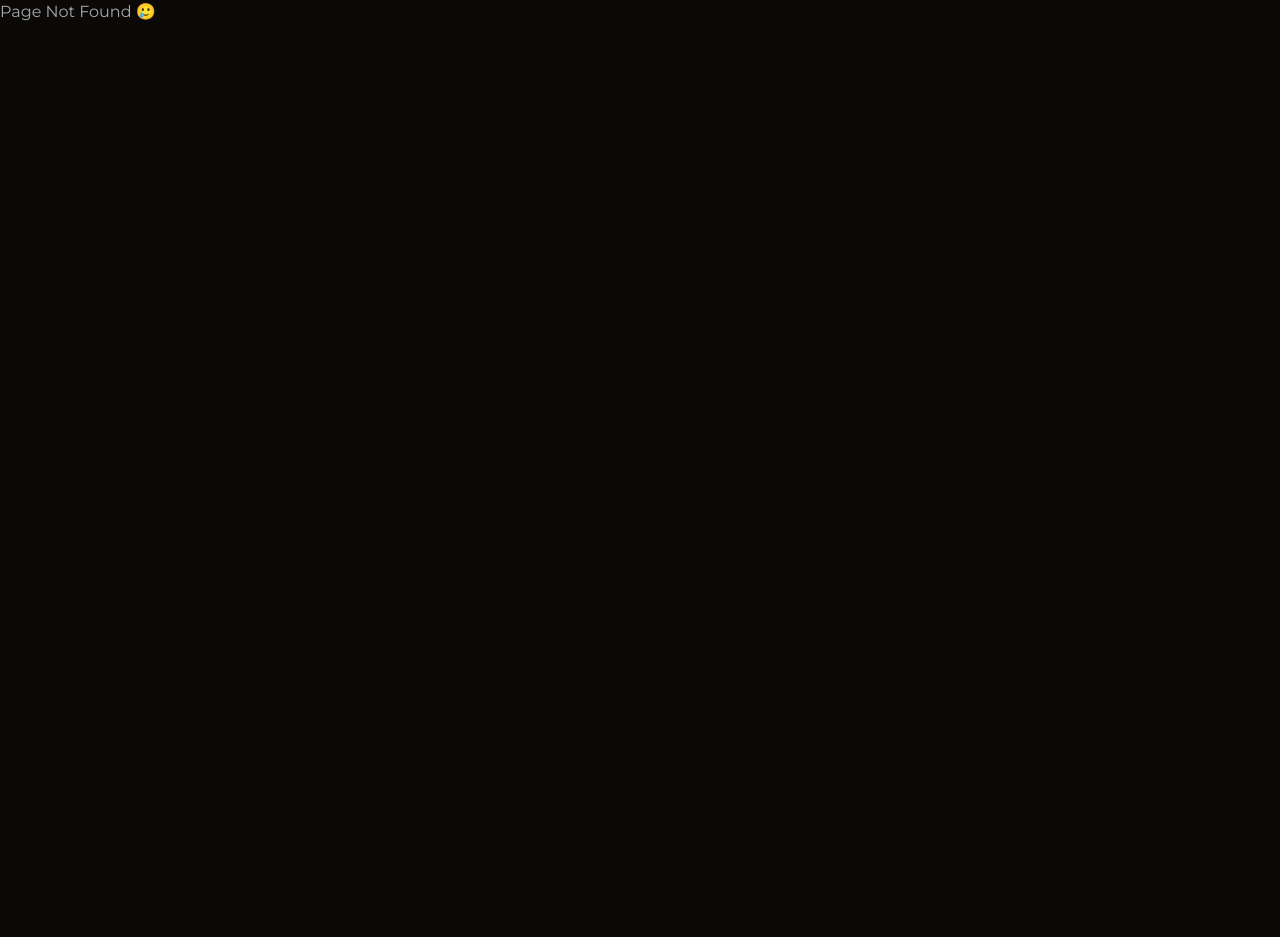
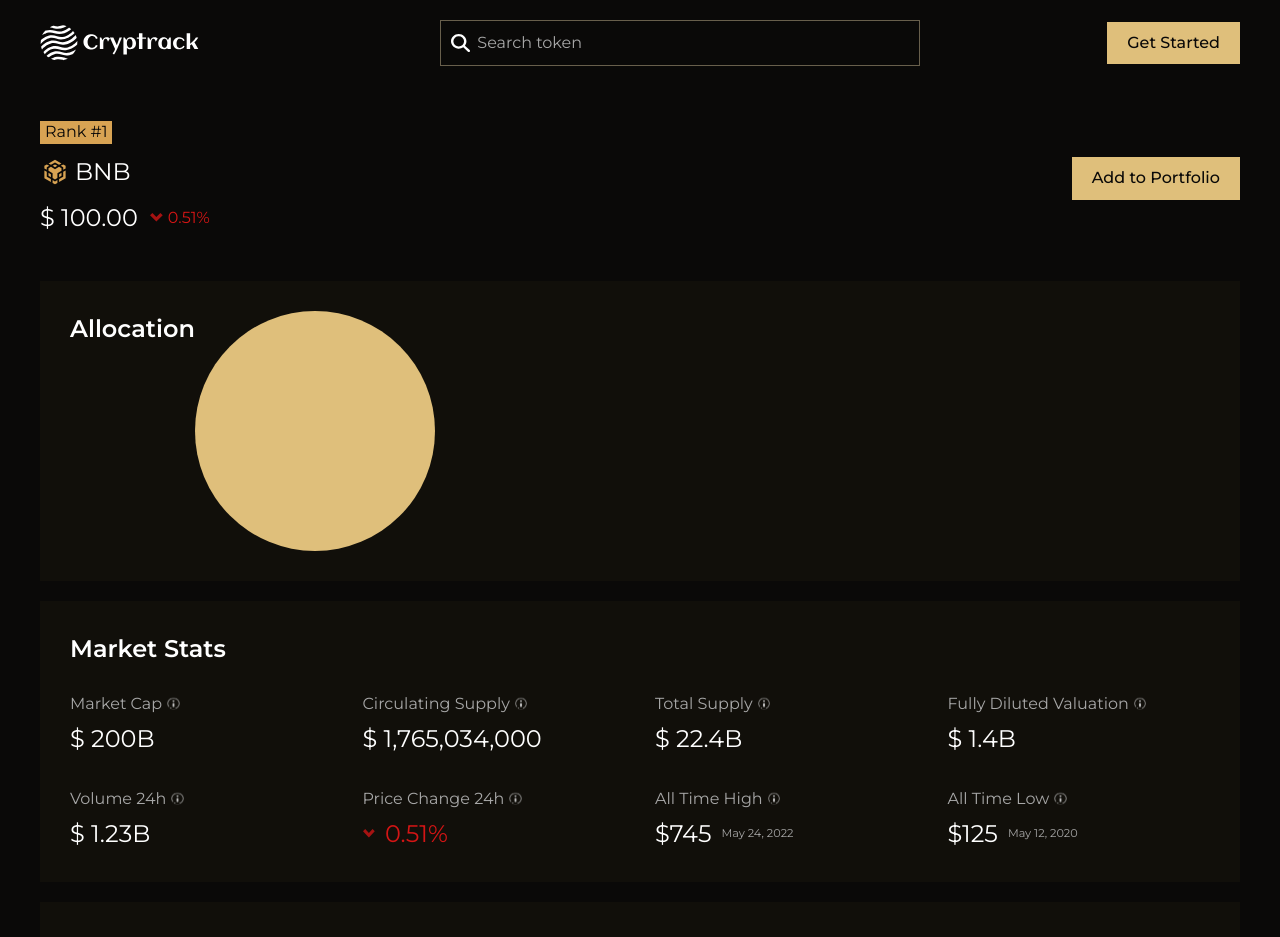
Before and after one commit to Aeeshadam/Cryptrack, a React (Vite) app: page /token in a window 1280 px wide. Before the commit this address had no page. Shown: the top 937 px of the page. Before the commit the page ends 800 px from the top, so only its background shows below. Built offline with nearby package versions, Linux system fonts and the light colour scheme; a web font is replaced by a local one.

Commit message:
static token details page completed

```diff
--- a/src/App.jsx
+++ b/src/App.jsx
@@ -11,7 +11,7 @@
       <Routes>
         <Route path="/" element={<Home />} />
         <Route path="/portfolio" element={<Portfolio />} />
-        <Route path="/token/:id" element={<TokenDetails />} />
+        <Route path="/token" element={<TokenDetails />} />
         <Route path="*" element={<PageNotFound />} />
       </Routes>
     </BrowserRouter>
--- /dev/null
+++ b/src/components/About.jsx
@@ -0,0 +1,50 @@
+import CopySvg from "../assets/copy-regular.svg";
+
+const About = () => {
+  return (
+    <section className="container ">
+      <div className="flex flex-col items-start gap-12 bg-midnight p-5 md:p-12">
+        <div className="flex flex-col items-start gap-4">
+          <h3 className="font-semibold">About Bitcoin</h3>
+          <p>
+            Launched in July 2017, Binance is the biggest cryptocurrency
+            exchange globally based on daily trading volume. Binance aims to
+            bring cryptocurrency exchanges to the forefront of financial
+            activity globally. The idea behind Binance name is to show this new
+            paradigm in global finance — Binary Finance, or Binance. Aside from
+            being the largest cryptocurrency exchange globally, Binance has
+            launched a whole ecosystem of functionalities for its users. The
+            Binance network includes the Binance Chain,Binance Smart Chain,
+            Binance Academy, Trust Wallet and Research projects, which all
+            employ the powers of blockchain technology to bring new-age finance
+            to the world. BNB is an integral part of the successful functioning
+            of many of the Binance sub-projects.
+          </p>
+        </div>
+
+        <div className="flex flex-col items-start gap-4">
+          <h4 className="font-semibold">Markets</h4>
+          <div className="flex gap-4">
+            <p className="text-primary text-2xl font-medium">Binance</p>
+            <p className="text-primary text-2xl font-medium">Coinbase</p>
+            <p className="text-primary text-2xl font-medium">Kucoin</p>
+            <p className="text-primary text-2xl font-medium">Bybit</p>
+          </div>
+        </div>
+
+        <div className="flex flex-col items-start gap-4">
+          <h4 className="font-semibold">Contract</h4>
+          <div className="flex gap-4">
+            <p>0x0000000000000000000000000000000000000000</p>
+            <img
+              src={CopySvg}
+              alt="copy"
+              className="w-5 cursor-pointer active:scale-50"
+            />
+          </div>
+        </div>
+      </div>
+    </section>
+  );
+};
+export default About;
--- /dev/null
+++ b/src/components/MarketStats.jsx
@@ -0,0 +1,64 @@
+import React from "react";
+import MarketStatItem from "./MarketStatsItem";
+
+const marketStatsData = [
+  {
+    label: "Market Cap",
+    value: "$ 200B",
+    tooltip:
+      "The total market value of a company’s outstanding shares of stock or all the coins a company have mined",
+  },
+  {
+    label: "Circulating Supply",
+    value: "$ 1,765,034,000",
+    tooltip: "The total number of coins that are currently in circulation",
+  },
+  {
+    label: "Total Supply",
+    value: "$ 22.4B",
+    tooltip: "The total number of coins that will ever be produced",
+  },
+  {
+    label: "Fully Diluted Valuation",
+    value: "$ 1.4B",
+    tooltip: "The market cap if all coins were mined",
+  },
+  {
+    label: "Volume 24h",
+    value: "$ 1.23B",
+    tooltip: "Total volume traded in the last 24 hours",
+  },
+  {
+    label: "Price Change 24h",
+    value: "0.51%",
+    tooltip: "Percentage change in price in the last 24 hours",
+    isNegative: true,
+  },
+  {
+    label: "All Time High",
+    value: "$745",
+    tooltip: "Highest price ever reached",
+    date: "May 24, 2022",
+  },
+  {
+    label: "All Time Low",
+    value: "$125",
+    tooltip: "Lowest price ever reached",
+    date: "May 12, 2020",
+  },
+];
+
+const MarketStats = () => (
+  <section className="container">
+    <div className="bg-midnight flex flex-col gap-10 items-start p-5 md:p-12">
+      <h3 className="font-semibold">Market Stats</h3>
+      <div className="grid grid-flow-dense w-full grid-cols-1 md:grid-cols-3 lg:grid-cols-4 gap-12">
+        {marketStatsData.map((item) => (
+          <MarketStatItem key={item.label} {...item} />
+        ))}
+      </div>
+    </div>
+  </section>
+);
+
+export default MarketStats;
--- /dev/null
+++ b/src/components/MarketStatsItem.jsx
@@ -0,0 +1,40 @@
+import React, { useState } from "react";
+import InfoSvg from "../assets/Information.svg";
+import DownChevron from "../assets/down-chevron.svg";
+
+const MarketStatItem = ({ label, value, tooltip, isNegative, date }) => {
+  const [showTooltip, setShowTooltip] = useState(false);
+
+  return (
+    <div className="flex flex-col gap-2 relative">
+      <div className="flex items-center gap-2 relative">
+        <p>{label}</p>
+        <img
+          src={InfoSvg}
+          alt="info"
+          className="w-5 cursor-pointer"
+          onMouseEnter={() => setShowTooltip(true)}
+          onMouseLeave={() => setShowTooltip(false)}
+        />
+        {showTooltip && (
+          <div className="absolute bg-darkprimary text-white text-lg  p-2 bottom-full left-1/2 transform -translate-x-1/2 mb-1 z-10">
+            {tooltip}
+          </div>
+        )}
+      </div>
+      <div className="flex items-center gap-4">
+        {isNegative ? (
+          <>
+            <img src={DownChevron} alt="down" className="w-5" />
+            <h3 className="text-red">{value}</h3>
+          </>
+        ) : (
+          <h3>{value}</h3>
+        )}
+        {date && <p className="text-lg">{date}</p>}
+      </div>
+    </div>
+  );
+};
+
+export default MarketStatItem;
--- /dev/null
+++ b/src/components/TokenBalance.jsx
@@ -0,0 +1,27 @@
+import DownChevron from "../assets/down-chevron.svg";
+import Button from "../components/Button";
+import BnbSvg from "../assets/Bnb.svg";
+const TokenBalance = () => {
+  return (
+    <section className="container flex justify-between items-center ">
+      <div className="flex justify-between items-start flex-col gap-4 my-10">
+        <div className=" p-2  text-sm text-dark bg-brightprimary">
+          <p> Rank #1</p>
+        </div>
+        <div className=" flex items-center justify-start gap-2">
+          <img src={BnbSvg} alt="Bnb" className="w-10 md:w-12" />
+          <h3>BNB</h3>
+        </div>
+        <div className="flex items-center gap-4">
+          <h3>$ 100.00</h3>
+          <div className="flex items-center gap-2  w-fit p-1 ">
+            <img src={DownChevron} alt="down" className="w-5 " />
+            <p className="text-red">0.51%</p>
+          </div>
+        </div>
+      </div>
+      <Button>Add to Portfolio</Button>
+    </section>
+  );
+};
+export default TokenBalance;
--- /dev/null
+++ b/src/components/TokenPerformance.jsx
@@ -0,0 +1,11 @@
+const TokenPerformance = () => {
+  return (
+    <section className="container ">
+      <div className="w-full bg-midnight flex p-5 md:p-12">
+        <h3 className="font-semibold">Allocation</h3>
+        <div className=" w-96 h-96 bg-primary rounded-full"></div>
+      </div>
+    </section>
+  );
+};
+export default TokenPerformance;
--- a/src/pages/TokenDetails.jsx
+++ b/src/pages/TokenDetails.jsx
@@ -1,4 +1,20 @@
+import Navbar from "../components/Navbar";
+import TokenBalance from "../components/TokenBalance";
+import TokenPerformance from "../components/TokenPerformance";
+import MarketStats from "../components/MarketStats";
+import About from "../components/About";
+import Footer from "../components/Footer";
+
 const TokenDetails = () => {
-  return <div>TokenDetails</div>;
+  return (
+    <div>
+      <Navbar />
+      <TokenBalance />
+      <TokenPerformance />
+      <MarketStats />
+      <About />
+      <Footer />
+    </div>
+  );
 };
 export default TokenDetails;
```
Also changed, not shown: src/assets/Information.svg (added), src/assets/copy-regular.svg (added).
